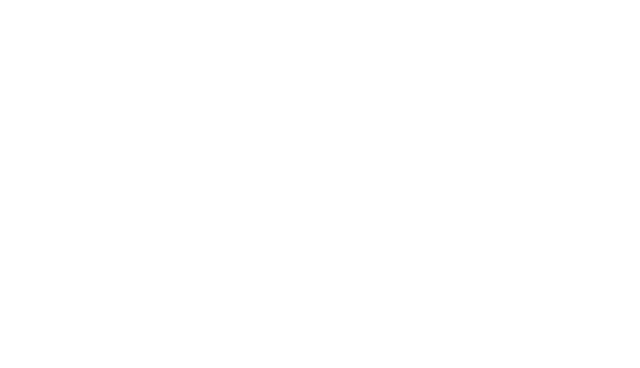
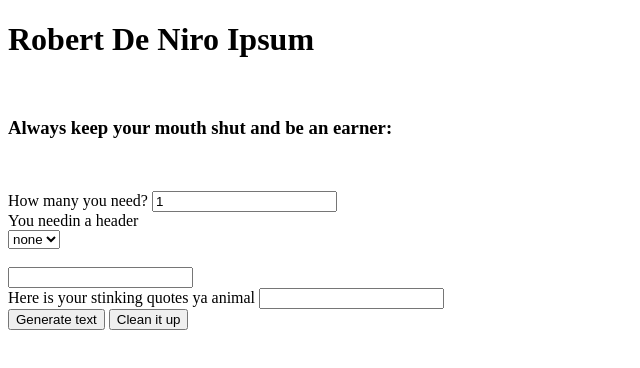
Before and after one commit to MarcusSchnake/cool-shit-pkg-website, a website: page public/index.html in a window 1280 px wide. Shown: the whole page, without its empty margins (0-640 px from the left). Drawn offline with Linux system fonts and the light colour scheme.

Commit message:
built inputs/labels/header/select drop down

```diff
--- a/public/index.html
+++ b/public/index.html
@@ -8,7 +8,41 @@
 </head>
 
 <body>
-    <div id="root"></div>
+    <h1>Robert De Niro Ipsum</h1>
+    <br>
+    <h3>Always keep your mouth shut and be an earner:</h3>
+    <br>
+    <p></p>
+    <form>
+        <label>How many you need?</label>
+        <input type="number" id="numberParagraphs"class="" min="1" step="1" size="1" value="1" >
+        <br>
+        <label>You needin a header</label>
+        <div class="form">
+            <select class="form" type="form" id="header" step="" value="0">
+                <option>none</option>
+                <option>h1</option>
+                <option>h2</option>
+                <option>h3</option>
+                <option>h4</option>
+                <option>h5</option>
+                <option>h6</option>
+            </select>
+        </div>
 
+        <br>
+        <label></label>
+        <input type="text" id="">
+        <br>
+        <label>Here is your stinking quotes ya animal</label>
+        <input type="number" id="">
+        <br>
+        <button type="submit" value="submit" onclick="return false" > Generate text</button>
+        <button type="submit" value="submit" onclick="return false" > Clean it up</button>
+
+    </form>
+
+
+<script type="text/javascript" src="./index.js"></script>
 </body>
 </html>
```
